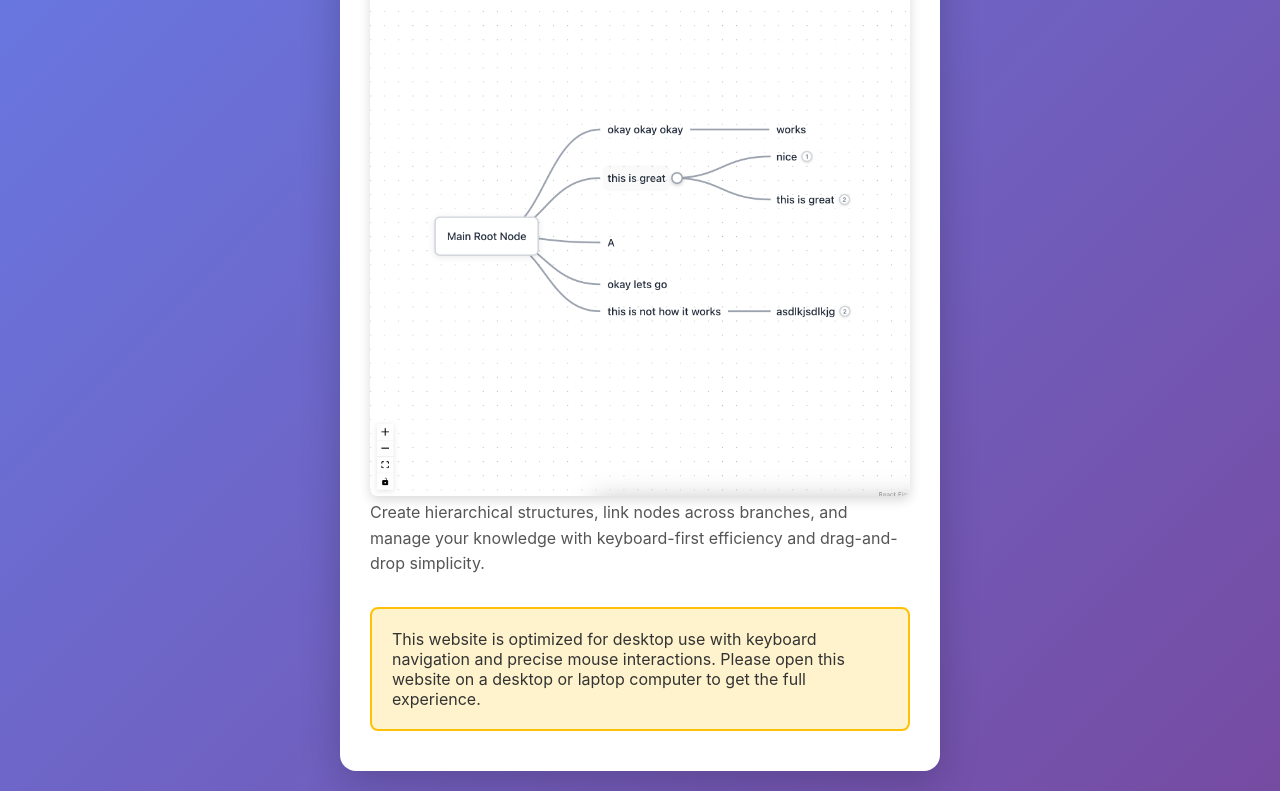
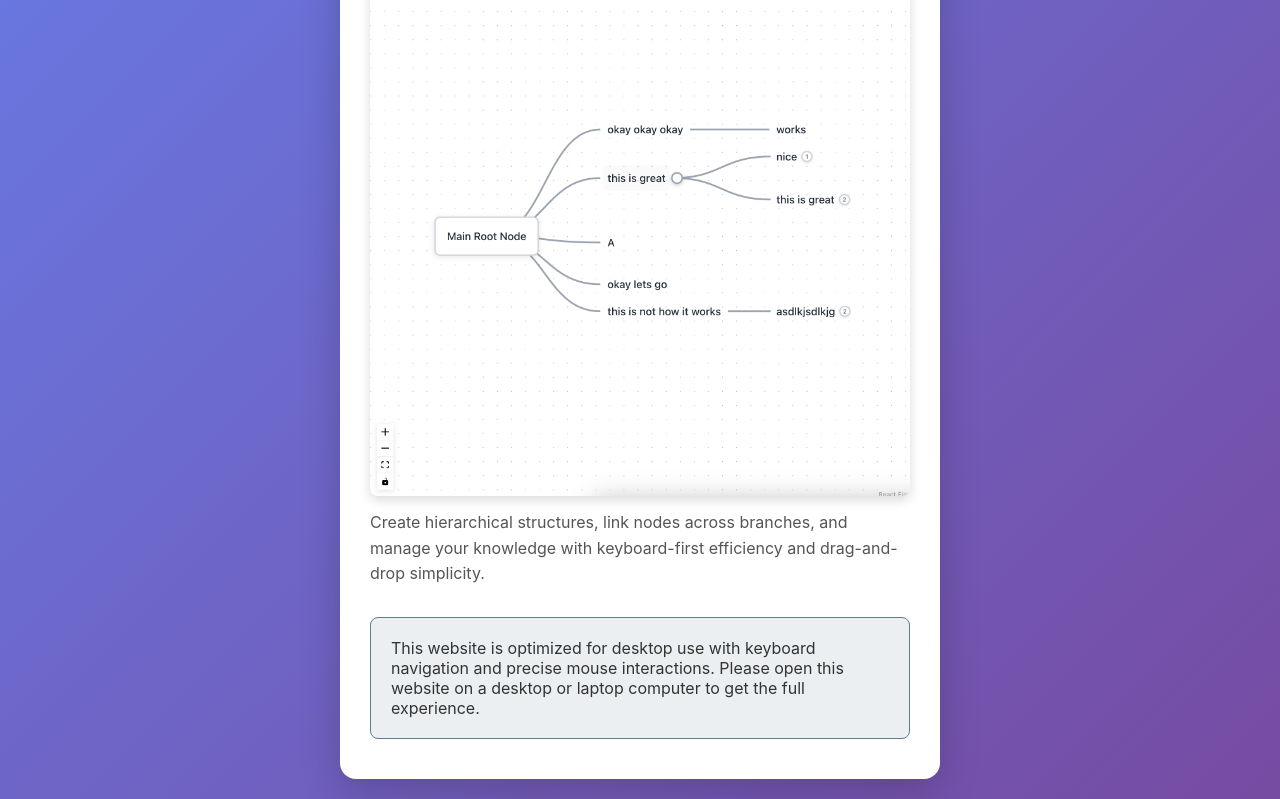
Before and after one commit to 4shutosh/mindgraph, a React (Vite) app: page /landing in a window 1280 px wide. Shown: the part 362-1161 px from the top of the page. Built offline with nearby package versions, Linux system fonts and the light colour scheme.

Commit message:
colour change

```diff
--- a/src/components/MobileLanding.css
+++ b/src/components/MobileLanding.css
@@ -49,7 +49,7 @@
 	font-size: 1rem;
 	line-height: 1.6;
 	color: #555;
-	margin: 0 0 20px 0;
+	margin: 10px 0 20px 0px;
 }
 
 .demo-image {
@@ -89,8 +89,8 @@
 }
 
 .desktop-notice {
-	background: #fff3cd;
-	border: 2px solid #ffc107;
+	background: #ECEFF1;
+	border: 1px solid #607D8B;
 	border-radius: 8px;
 	padding: 20px;
 	margin-top: 30px;
```
